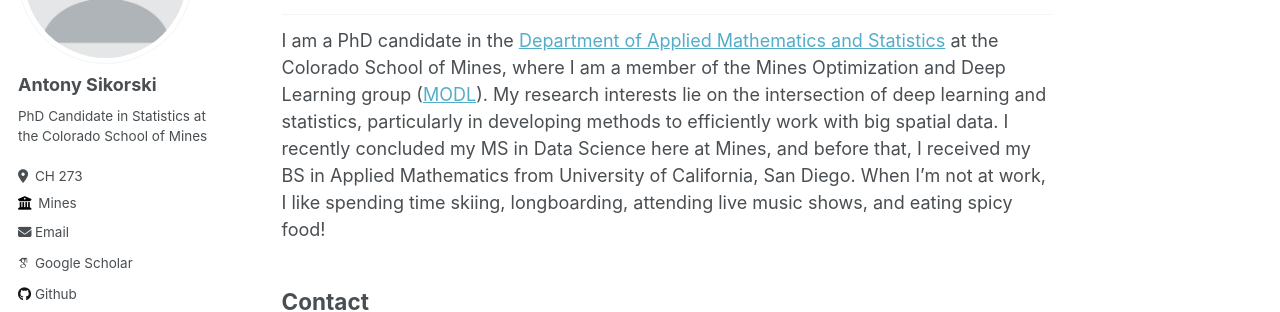
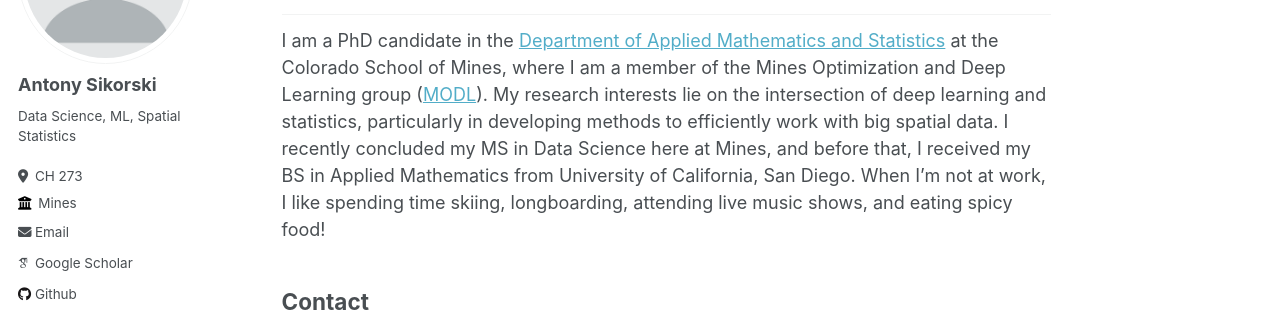
Before and after one commit to antonyxsik/antonyxsik.github.io, a Jekyll site: the page built from _pages/about.md, in a window 1280 px wide. Shown: the part 217-529 px from the top of the page. Built offline with Jekyll 4.4.1, drawn with Linux system fonts in a browser that asks for light colours; some web fonts are replaced.

Commit message:
Update _config.yml

```diff
--- a/_config.yml
+++ b/_config.yml
@@ -24,7 +24,7 @@ author:
   avatar           : "profile.png"
   name             : "Antony Sikorski"
   pronouns         : # example: "she/her"
-  bio              : "PhD Candidate in Statistics at the Colorado School of Mines"
+  bio              : "Data Science, ML, Spatial Statistics"
   location         : "CH 273"
   employer         : "Mines"
   uri              : # URL
```
